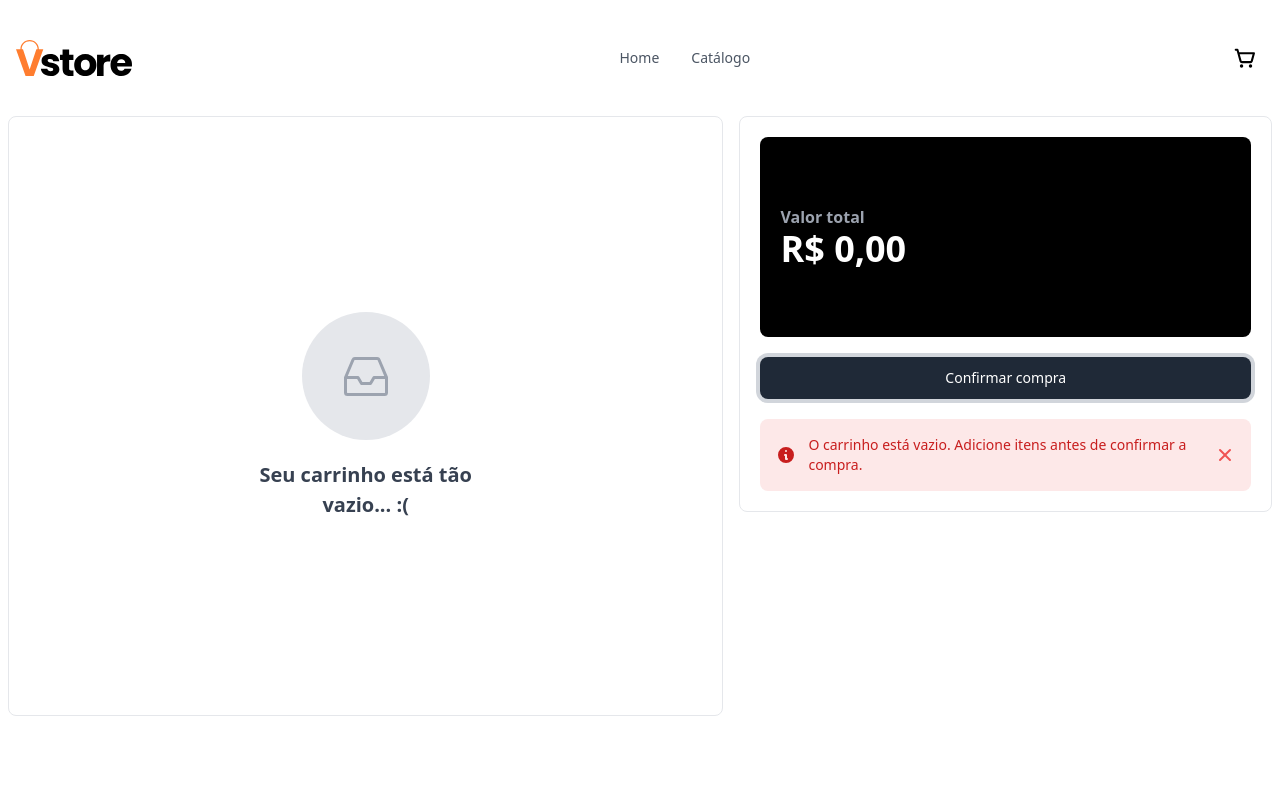
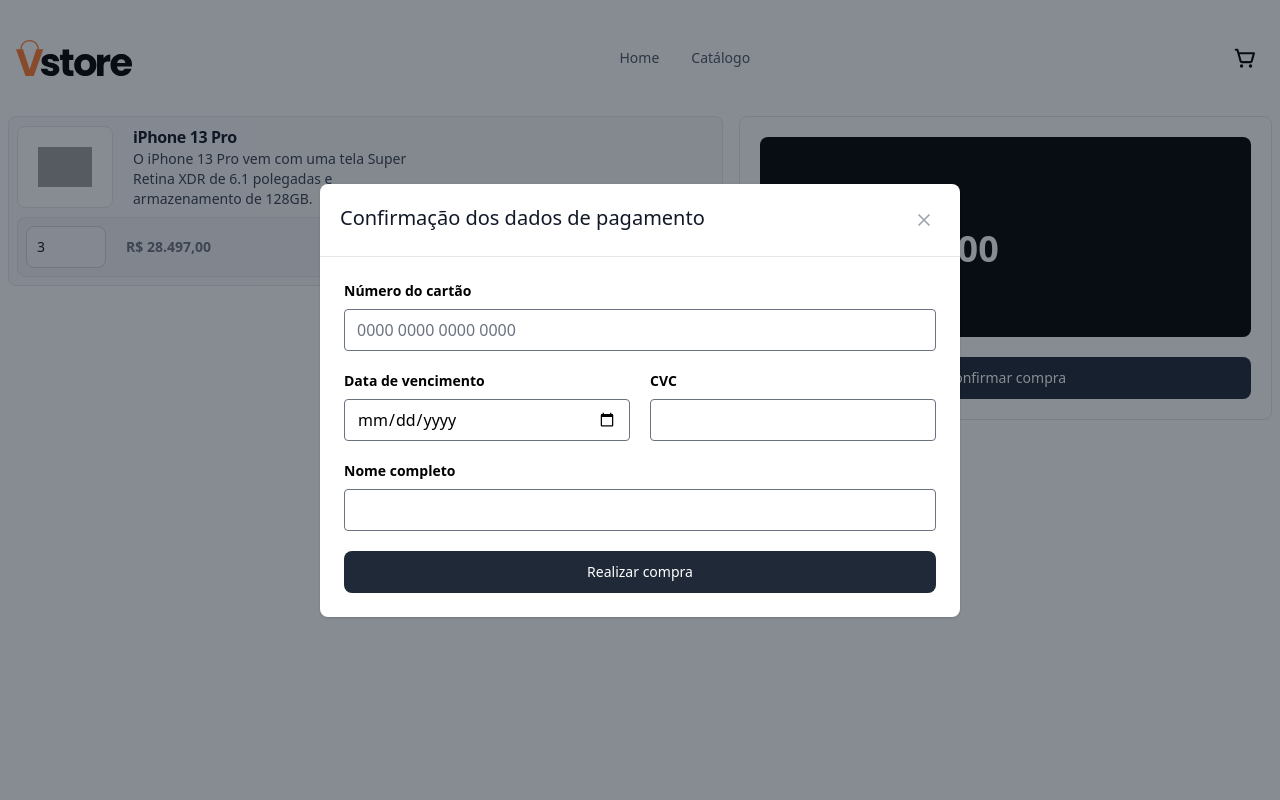
Before and after one commit to onleonidas/visagio-marketplace, a React (Vite) app: page /shoppingcart in a window 1280 px wide. Both pictures are taken after a click on the button "Confirmar compra". Shown: the top 800 px of the page. Built offline with nearby package versions, Linux system fonts and the light colour scheme; data requests are answered from the project's data file; grey boxes are pictures that could not be loaded.

Commit message:
[BUG] item quantity and stock function is wrong

```diff
--- a/src/api/db.json
+++ b/src/api/db.json
@@ -7,7 +7,7 @@
       "price": 9499,
       "category": "Eletrônicos",
       "imageUrl": "https://blackphonestorec.com/wp-content/uploads/2023/01/14promax2-300x300.png",
-      "stock": 42
+      "stock": 16
     },
     {
       "id": "2",
@@ -16,7 +16,7 @@
       "price": 10499,
       "category": "Eletrônicos",
       "imageUrl": "https://leoscherer.com.br/wp-content/uploads/2022/06/Macbook-Air-M1-SPACE-GRAY.png",
-      "stock": 23
+      "stock": 21
     },
     {
       "id": "3",
@@ -25,7 +25,7 @@
       "price": 3599,
       "category": "Acessórios",
       "imageUrl": "https://leoscherer.com.br/wp-content/uploads/2023/03/Apple-Watch-S7-45mm-MIDNIGHT.png",
-      "stock": 67
+      "stock": 24
     },
     {
       "id": "4",
@@ -169,5 +169,14 @@
       "link": "https://images.unsplash.com/photo-1553179459-4514c0f52f41?q=80&w=2138&auto=format&fit=crop&ixlib=rb-4.0.3&ixid=M3wxMjA3fDB8MHxwaG90by1wYWdlfHx8fGVufDB8fHx8fA%3D%3D"
     }
   ],
-  "cart": []
+  "cart": [
+    {
+      "id": "1",
+      "name": "iPhone 13 Pro",
+      "unit_price": 9499,
+      "description": "O iPhone 13 Pro vem com uma tela Super Retina XDR de 6.1 polegadas e armazenamento de 128GB.",
+      "imageUrl": "https://blackphonestorec.com/wp-content/uploads/2023/01/14promax2-300x300.png",
+      "quantity": 3
+    }
+  ]
 }
--- a/src/components/CartProduct.tsx
+++ b/src/components/CartProduct.tsx
@@ -1,7 +1,7 @@
 import { Button, TextInput } from "flowbite-react";
 import { CartItemProps } from "../types/CartItemInterface";
 import { HiOutlineTrash } from "react-icons/hi";
-import { useCartService } from "../services/useCartSerivce";
+import { useCartService } from "../hooks/useCartSerivce";
 import { formatCurrency } from "../utils/formatCurrency";
 
 interface CartProductProps {
--- a/src/components/ConfirmPaymentModal.tsx
+++ b/src/components/ConfirmPaymentModal.tsx
@@ -1,30 +1,28 @@
 import { Button, Modal } from "flowbite-react";
 import TextInput from "./TextInput";
 import { useNavigate } from "react-router-dom";
-import { useCartService } from "../services/useCartSerivce";
-import { CartItemProps } from "../types/CartItemInterface";
+import { useCartService } from "../hooks/useCartSerivce";
 
 interface ModalProps {
     openModal: boolean;
     onClose: any;
-    cartList: CartItemProps[];
 };
 
-export const ConfirmPaymentModal = ({ openModal, onClose, cartList }: ModalProps) => {
+export const ConfirmPaymentModal = ({ openModal, onClose }: ModalProps) => {
 
     const navigate = useNavigate();
     const { clearCart } = useCartService();
 
-    const handleConfirmPayment = async (cartList: CartItemProps[]) => {
+    const handleConfirmPayment = async () => {
         navigate("/paymentConfirmed")
-        await clearCart(cartList);
+        await clearCart();
     }
 
     return (
         <Modal show={openModal} onClose={onClose}>
             <Modal.Header>Confirmação dos dados de pagamento</Modal.Header>
             <Modal.Body>
-                <form className="flex flex-col gap-5" onSubmit={() => handleConfirmPayment(cartList)}>
+                <form className="flex flex-col gap-5" onSubmit={() => handleConfirmPayment()}>
                     <div className="flex flex-col gap-2">
                         <label htmlFor="" className="text-sm font-semibold">Número do cartão</label>
                         <TextInput type="card" className="rounded border" placeholder="0000 0000 0000 0000" maskType="card" required />
--- a/src/components/Navbar.tsx
+++ b/src/components/Navbar.tsx
@@ -2,6 +2,8 @@ import { Navbar as Nav, TextInput } from "flowbite-react";
 import Logo from '../assets/vstore.svg'
 import { PiShoppingCartSimpleBold } from "react-icons/pi";
 import { Link } from "react-router-dom";
+
+//Contador de produtos no carrinho
 
 const MenuLinks = [
     {
--- a/src/components/Product.tsx
+++ b/src/components/Product.tsx
@@ -2,7 +2,7 @@ import { TbShoppingCartPlus } from "react-icons/tb";
 import { Link } from "react-router-dom";
 import { useToast } from "../context/ToastContext";
 import { ProductsProps } from '../types/ProductsInterface';
-import { useCartService } from "../services/useCartSerivce";
+import { useCartService } from "../hooks/useCartSerivce";
 import { Badge } from "flowbite-react";
 
 export const Product = ({ product }: ProductsProps) => {
--- a/src/components/ProductInfos.tsx
+++ b/src/components/ProductInfos.tsx
@@ -1,6 +1,6 @@
 import { Badge, Button, Rating, RatingStar } from "flowbite-react";
 import { ProductsProps } from "../types/ProductsInterface";
-import { useCartService } from "../services/useCartSerivce";
+import { useCartService } from "../hooks/useCartSerivce";
 import { useToast } from "../context/ToastContext";
 import { formatCurrency } from "../utils/formatCurrency";
 
--- a/src/services/useCartSerivce.ts
+++ b/src/hooks/useCartSerivce.ts
@@ -3,6 +3,12 @@ import { ProductsProps } from '../types/ProductsInterface';
 import { CartItemProps } from '../types/CartItemInterface';
 import { apiUrls } from '../config/apiUrls';
 
+/**
+ * ijidjaidja
+ * asdada
+ * asda
+ *
+ */
 export const useCartService = () => {
   const [cartItems, setCartItems] = useState<CartItemProps[]>([]);
 
@@ -21,10 +27,11 @@ export const useCartService = () => {
     };
 
     fetchCartItems();
-  }, []);
+  }, [cartItems]);
 
   const stockControl = async (productId: number, quantity: number) => {
     try {
+      console.log(quantity);
       const response = await fetch(`${apiUrls.products}${productId}`);
       if (!response.ok) {
         throw new Error('Erro ao buscar o produto');
@@ -48,9 +55,10 @@ export const useCartService = () => {
     }
   };
 
-  const clearCart = async (cartList: CartItemProps[]) => {
+  const clearCart = async () => {
     try {
       for (const item of cartItems) {
+        console.log(item);
         await removeFromCart(item.id);
         await stockControl(item.id, item.quantity);
       }
@@ -59,6 +67,7 @@ export const useCartService = () => {
       console.error('Erro ao remover todos os itens do carrinho:', error);
     }
   };
+
 
   const addToCart = async (product: ProductsProps["product"], addToast: (message: string) => void) => {
     try {
@@ -75,7 +84,7 @@ export const useCartService = () => {
         });
 
         if (!response.ok) {
-          throw new Error('Erro ao atualizar o item no carrinho');
+          console.error('Erro ao encontrar o item');
         }
 
         setCartItems(prevItems =>
@@ -102,7 +111,7 @@ export const useCartService = () => {
         });
 
         if (!response.ok) {
-          throw new Error('Erro ao adicionar o item ao carrinho');
+          console.error('Erro ao encontrar o item');
         }
 
         const addedItem = await response.json();
--- a/src/pages/Home.tsx
+++ b/src/pages/Home.tsx
@@ -12,6 +12,18 @@ const Home = () => {
     const [products, setProducts] = useState<ProductsProps['product'][]>([]);
     const [currentPage, setCurrentPage] = useState(1);
     const [totalPages, setTotalPages] = useState(0);
+
+
+    const handlePageChange = (pageNumber: number) => {
+        setCurrentPage(pageNumber);
+    };
+
+    const getVisibleProducts = () => {
+        const startIndex = (currentPage - 1) * ITEMS_PER_PAGE;
+        const endIndex = startIndex + ITEMS_PER_PAGE;
+
+        return products.slice(startIndex, endIndex);
+    };
 
     useEffect(() => {
         const fetchProducts = async () => {
@@ -31,22 +43,11 @@ const Home = () => {
         fetchProducts();
     }, [products]);
 
-    const handlePageChange = (pageNumber: number) => {
-        setCurrentPage(pageNumber);
-    };
-
-    const getVisibleProducts = () => {
-        const startIndex = (currentPage - 1) * ITEMS_PER_PAGE;
-        const endIndex = startIndex + ITEMS_PER_PAGE;
-
-        return products.slice(startIndex, endIndex);
-    };
-
     return (
         <>
             <Header />
-            <section>
-                <div className="container  mx-auto">
+
+            <section className="container  mx-auto">
                 <div className="grid below-sm:mx-4 below-sm:grid-cols-2 sm:grid-cols-3 md:grid-cols-3 lg:grid-cols-4 xl:grid-cols-4 gap-4">
                     {getVisibleProducts().map((product) => (
                         <Product key={product.id} product={product} />
@@ -57,8 +58,8 @@ const Home = () => {
                         onPageChange={handlePageChange} showIcons />
                 </div>
 
-                </div>
             </section>
+
         </>
     );
 };
--- a/src/pages/ShoppingCart.tsx
+++ b/src/pages/ShoppingCart.tsx
@@ -68,7 +68,7 @@ const ShoppingCart = () => {
                 )}
 
             </div>
-            <ConfirmPaymentModal cartList={cart} openModal={openModal} onClose={() => setOpenModal(false)} />
+            <ConfirmPaymentModal openModal={openModal} onClose={() => setOpenModal(false)} />
         </div>
     );
 };
```
Lines whose indentation alone changed are shown as unchanged.
